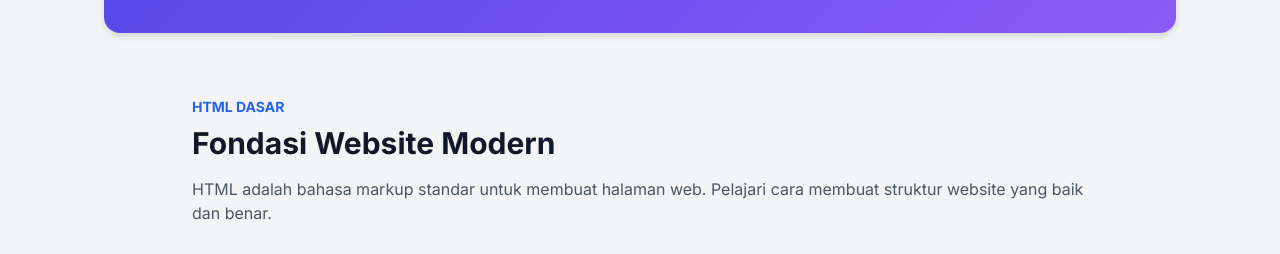
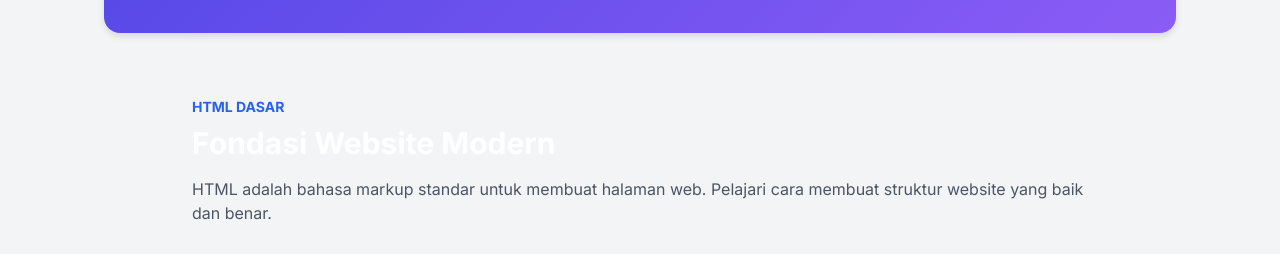
Before and after one commit to lutfi-dika/Website-Academy-Coding, a plain HTML site: page layanan.html in a window 1280 px wide. Shown: the part 2880-3134 px from the top of the page. Drawn offline with nearby package versions, Linux system fonts and the light colour scheme.

Commit message:
Add files via upload

```diff
--- a/layanan.html
+++ b/layanan.html
@@ -270,7 +270,7 @@
             <h2 class="text-blue-600 text-sm font-bold mb-2">
              HTML DASAR
             </h2>
-            <h1 class="text-3xl font-bold text-gray-900 mb-4">
+            <h1 class="text-3xl font-bold text-gray-900 mb-4 text-white">
              Fondasi Website Modern
             </h1>
             <p class="text-gray-600 mb-8">
```
